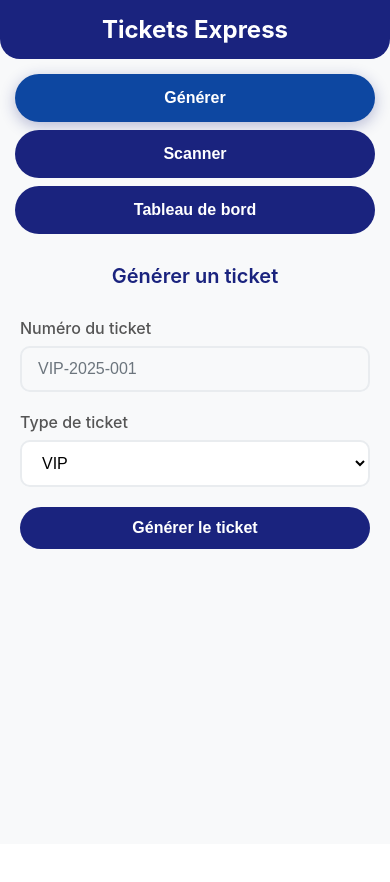
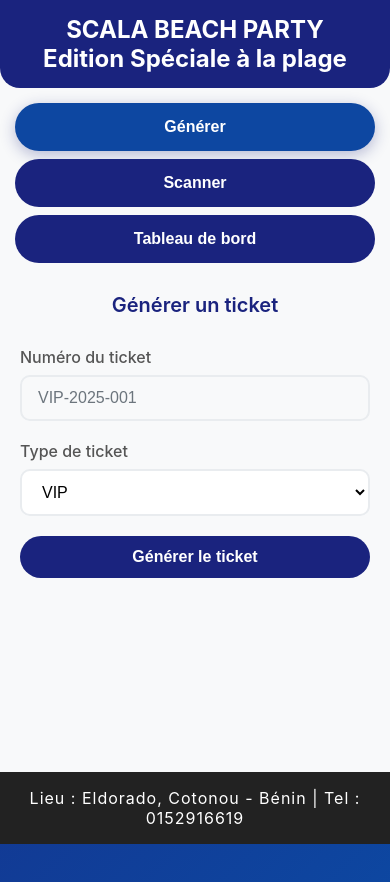
Before and after one commit to mahuena22/codeqr, a website: page index.html in a window 390 px wide. Before the commit the page ends 844 px from the top, so only its background shows below. Drawn offline with nearby package versions, Linux system fonts and the light colour scheme; no server answers.

Commit message:
Ajout d'un footer mobile et espace en bas de page

```diff
--- a/index.html
+++ b/index.html
@@ -1,10 +1,10 @@
 <!DOCTYPE html>
 <html lang="fr">
     <head>
-    <meta charset="UTF-8">
-    <meta name="viewport" content="width=device-width, initial-scale=1.0">
+        <meta charset="UTF-8" />
+        <meta name="viewport" content="width=device-width, initial-scale=1.0" />
         <title>Tickets Express</title>
-    <link rel="stylesheet" href="style.css">
+        <link rel="stylesheet" href="style.css" />
         <script src="https://unpkg.com/html5-qrcode@2.3.8/html5-qrcode.min.js"></script>
         <script src="https://cdn.jsdelivr.net/npm/qrcode-generator@1.4.4/qrcode.min.js"></script>
     </head>
@@ -12,14 +12,21 @@
         <div class="container">
             <!-- Header -->
             <header class="header">
-            <h1>Tickets Express</h1>
+                <h1>
+                    SCALA BEACH PARTY <br />
+                    <span>Edition Spéciale à la plage</span>
+                </h1>
             </header>
 
             <!-- Navigation Tabs -->
             <nav class="nav-tabs">
-            <button class="tab-btn active" data-tab="generate">Générer</button>
+                <button class="tab-btn active" data-tab="generate">
+                    Générer
+                </button>
                 <button class="tab-btn" data-tab="scanner">Scanner</button>
-            <button class="tab-btn" data-tab="dashboard">Tableau de bord</button>
+                <button class="tab-btn" data-tab="dashboard">
+                    Tableau de bord
+                </button>
             </nav>
 
             <!-- Tab Contents -->
@@ -32,7 +39,11 @@
 
                     <div class="form-group">
                         <label for="ticket-number">Numéro du ticket</label>
-                    <input type="text" id="ticket-number" class="form-input" readonly>
+                        <input
+                            type="text"
+                            id="ticket-number"
+                            class="form-input"
+                            readonly />
                     </div>
 
                     <div class="form-group">
@@ -45,13 +56,20 @@
                         </select>
                     </div>
 
-                <button id="generate-btn" class="btn btn-primary">Générer le ticket</button>
+                    <button id="generate-btn" class="btn btn-primary">
+                        Générer le ticket
+                    </button>
 
-                <div id="qr-display" class="qr-display" style="display: none;">
+                    <div
+                        id="qr-display"
+                        class="qr-display"
+                        style="display: none">
                         <h3>Ticket généré</h3>
                         <div id="qr-code"></div>
                         <p id="ticket-info"></p>
-                    <button id="download-btn" class="btn btn-secondary">Télécharger</button>
+                        <button id="download-btn" class="btn btn-secondary">
+                            Télécharger
+                        </button>
                     </div>
                 </div>
 
@@ -62,15 +80,27 @@
                     </div>
 
                     <div class="camera-notice">
-                    <p>📷 <strong>Autorisation requise :</strong> Veuillez autoriser l'accès à la caméra pour scanner les codes QR</p>
+                        <p>
+                            📷 <strong>Autorisation requise :</strong> Veuillez
+                            autoriser l'accès à la caméra pour scanner les codes
+                            QR
+                        </p>
                     </div>
 
                     <div id="scanner-container">
                         <div id="qr-reader"></div>
-                    <button id="restart-scan" class="btn btn-primary" style="display: none;">Relancer le scan</button>
+                        <button
+                            id="restart-scan"
+                            class="btn btn-primary"
+                            style="display: none">
+                            Relancer le scan
+                        </button>
                     </div>
 
-                <div id="scan-result" class="scan-result" style="display: none;">
+                    <div
+                        id="scan-result"
+                        class="scan-result"
+                        style="display: none">
                         <h3>Ticket scanné</h3>
                         <div id="scanned-info"></div>
                     </div>
@@ -84,7 +114,9 @@
 
                     <div class="stats-grid">
                         <div class="stat-card">
-                        <div class="stat-number" id="generated-count">0</div>
+                            <div class="stat-number" id="generated-count">
+                                0
+                            </div>
                             <div class="stat-label">Tickets générés</div>
                         </div>
 
@@ -109,6 +141,10 @@
             </main>
         </div>
 
+        <footer class="site-footer">
+            <p>Lieu : Eldorado, Cotonou - Bénin | Tel : 0152916619</p>
+        </footer>
+
         <script src="script.js"></script>
     </body>
 </html>
--- a/style.css
+++ b/style.css
@@ -7,7 +7,8 @@
 @import url('https://fonts.googleapis.com/css2?family=Montserrat:ital,wght@0,100..900;1,100..900&display=swap');
 
 body {
-    font-family: 'Montserrat', -apple-system, BlinkMacSystemFont, 'Segoe UI', Roboto, sans-serif;
+    font-family: 'Montserrat', -apple-system, BlinkMacSystemFont, 'Segoe UI',
+        Roboto, sans-serif;
     background: linear-gradient(135deg, #1a237e 0%, #0d47a1 100%);
     min-height: 100vh;
     color: #333;
@@ -116,7 +117,8 @@ body {
     font-weight: 500;
 }
 
-.form-input, .form-select {
+.form-input,
+.form-select {
     width: 100%;
     padding: 12px 16px;
     border: 2px solid #e9ecef;
@@ -126,7 +128,8 @@ body {
     transition: border-color 0.3s ease;
 }
 
-.form-input:focus, .form-select:focus {
+.form-input:focus,
+.form-select:focus {
     outline: none;
     border-color: #1a237e;
 }
@@ -460,3 +463,26 @@ body {
     margin: 0;
     font-size: 14px;
 }
+
+.site-footer {
+    display: none;
+}
+
+@media (max-width: 600px) {
+    body {
+        padding-bottom: 56px;
+    }
+    .site-footer {
+        display: block;
+        background-color: #222;
+        color: #fff;
+        text-align: center;
+        padding: 16px 0;
+        position: fixed;
+        width: 100%;
+        bottom: 0;
+        left: 0;
+        font-size: 1rem;
+        letter-spacing: 1px;
+    }
+}
```
Lines whose indentation alone changed are shown as unchanged.
